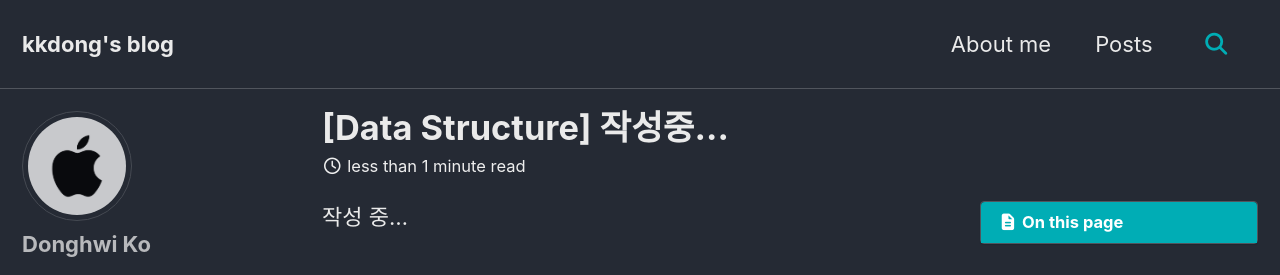
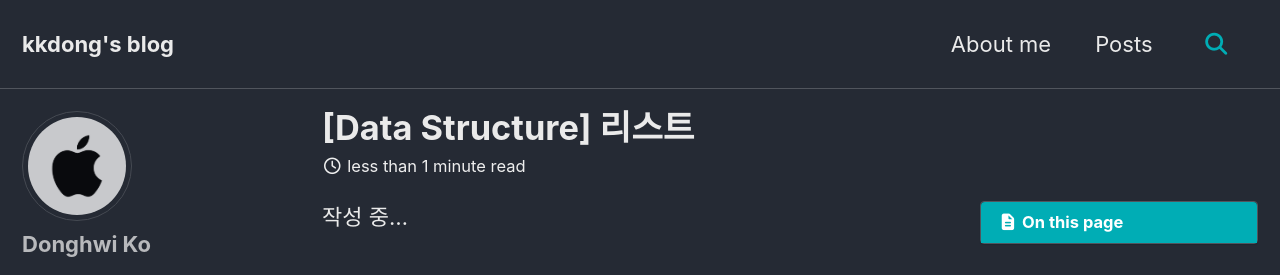
Before and after one commit to kkodong784/kkodong784.github.io, a Jekyll site: the page built from _posts/2026-10-21-before-start-data-structure.md, in a window 1280 px wide and 1311 px high. Shown: the top 275 px of the window. Built offline with Jekyll 4.4.1, drawn with Linux system fonts in a browser that asks for light colours; cached includes are drawn as plain includes.

```diff
--- a/_posts/2026-10-21-before-start-data-structure.md
+++ b/_posts/2026-10-21-before-start-data-structure.md
@@ -1,5 +1,5 @@
 ---
-title: "[Data Structure]  작성중..."
+title: "[Data Structure] 리스트"
 categories:
   - Data Structure
 tags:
```
